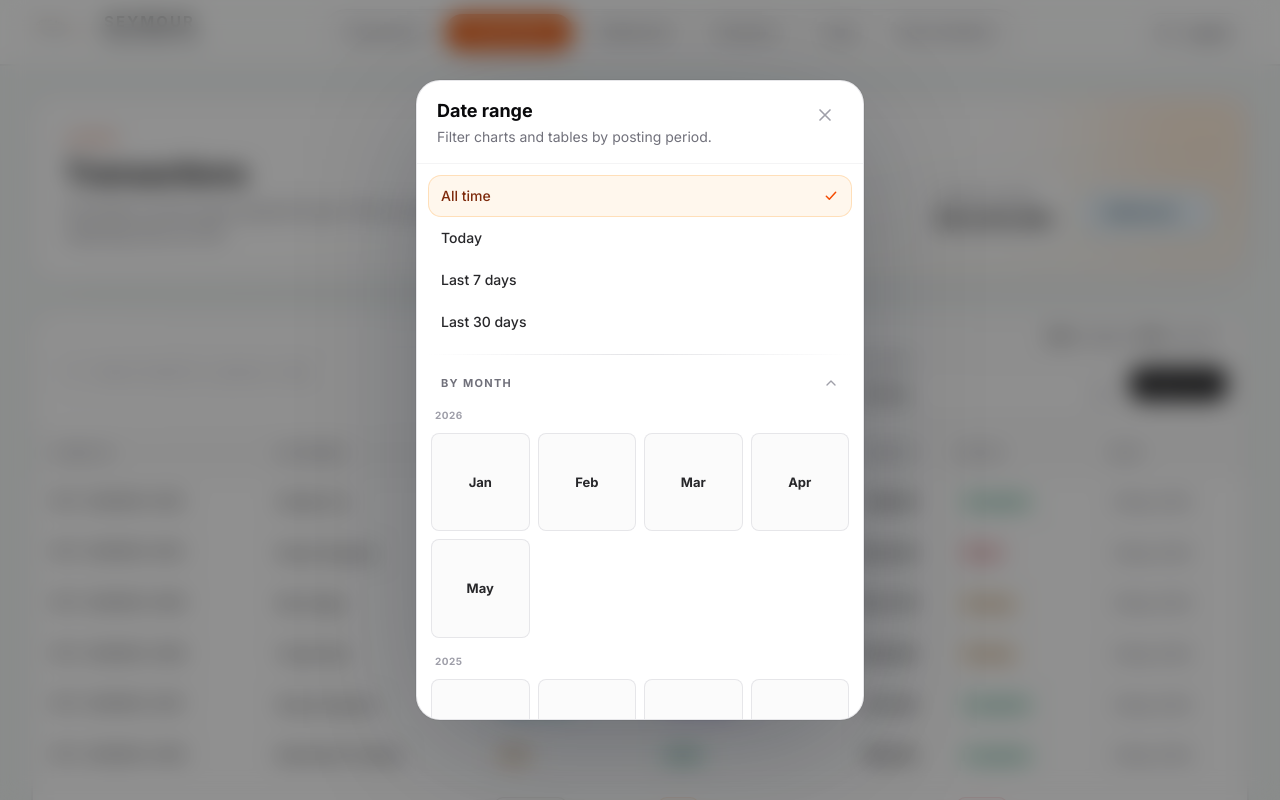
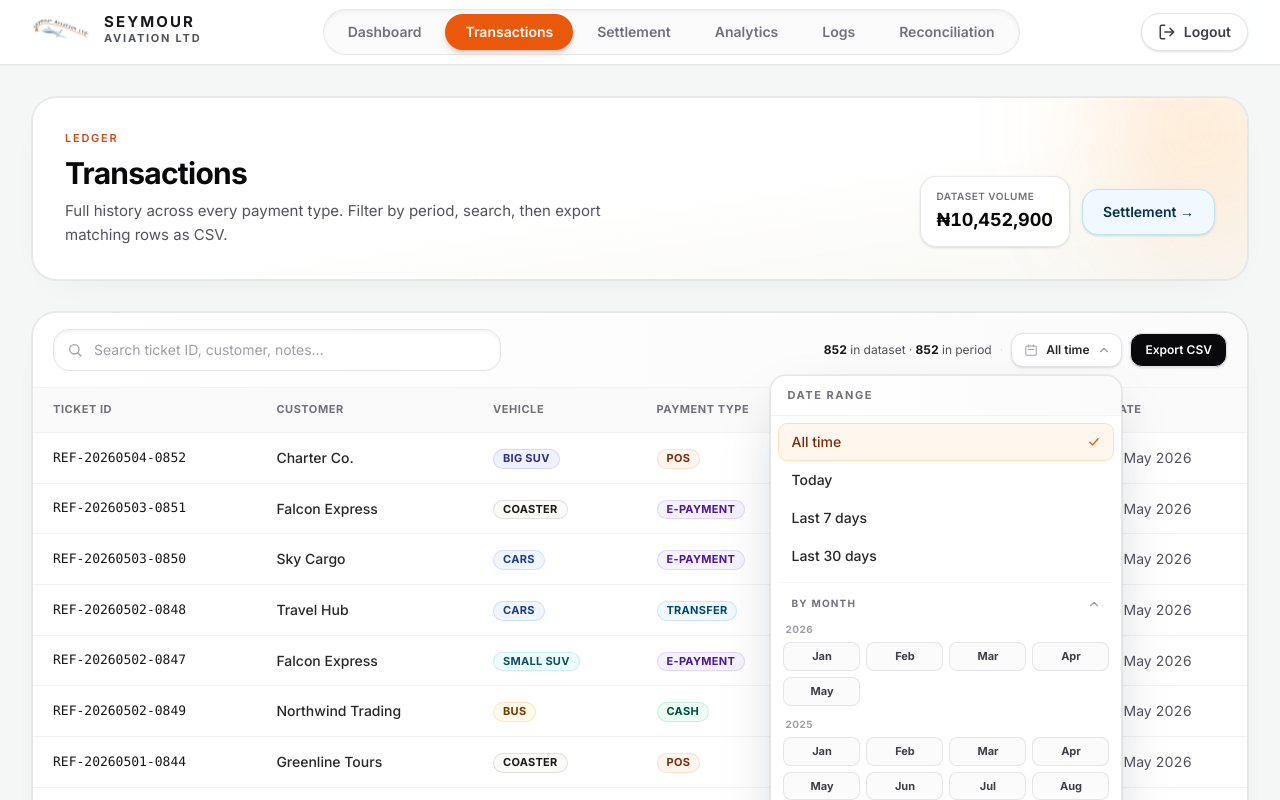
Before and after one commit to joelikenga/seymour-pay, a React (Vite) app: page /admin/transactions in a window 1280 px wide. Both pictures are taken after a click on the button "All time". Shown: the top 800 px of the page. Built offline with nearby package versions, Linux system fonts and the light colour scheme.

Commit message:
modal enhancement

```diff
--- a/src/components/admin/TransactionDateFilterDropdown.tsx
+++ b/src/components/admin/TransactionDateFilterDropdown.tsx
@@ -1,5 +1,4 @@
-import { useEffect, useId, useMemo, useState } from 'react'
-import { createPortal } from 'react-dom'
+import { useCallback, useEffect, useId, useMemo, useRef, useState } from 'react'
 import type { MonthOption } from '../../lib/transactionDateFilter'
 
 function monthShort(monthIndex: number): string {
@@ -36,6 +35,8 @@ interface TransactionDateFilterDropdownProps {
   customEnd: string
   onCustomStartChange: (v: string) => void
   onCustomEndChange: (v: string) => void
+  /** Optional accessible label override for the trigger button. */
+  ariaLabel?: string
 }
 
 export default function TransactionDateFilterDropdown({
@@ -47,8 +48,11 @@ export default function TransactionDateFilterDropdown({
   customEnd,
   onCustomStartChange,
   onCustomEndChange,
+  ariaLabel = 'Date range',
 }: TransactionDateFilterDropdownProps) {
   const titleId = useId()
+  const wrapperRef = useRef<HTMLDivElement | null>(null)
+  const triggerRef = useRef<HTMLButtonElement | null>(null)
   const [open, setOpen] = useState(false)
   const [monthSectionOpen, setMonthSectionOpen] = useState(true)
 
@@ -62,73 +66,105 @@ export default function TransactionDateFilterDropdown({
     if (open && isMonthFilter) setMonthSectionOpen(true)
   }, [open, isMonthFilter])
 
+  const closeMenu = useCallback(() => {
+    setOpen(false)
+    requestAnimationFrame(() => triggerRef.current?.focus())
+  }, [])
+
+  // Outside click + escape close
   useEffect(() => {
     if (!open) return
-    const prev = document.body.style.overflow
-    document.body.style.overflow = 'hidden'
+    function onPointer(e: MouseEvent | TouchEvent) {
+      const target = e.target as Node | null
+      if (!target) return
+      if (wrapperRef.current && !wrapperRef.current.contains(target)) {
+        setOpen(false)
+      }
+    }
+    function onKey(e: KeyboardEvent) {
+      if (e.key === 'Escape') {
+        e.stopPropagation()
+        closeMenu()
+      }
+    }
+    document.addEventListener('mousedown', onPointer)
+    document.addEventListener('touchstart', onPointer, { passive: true })
+    document.addEventListener('keydown', onKey)
     return () => {
-      document.body.style.overflow = prev
+      document.removeEventListener('mousedown', onPointer)
+      document.removeEventListener('touchstart', onPointer)
+      document.removeEventListener('keydown', onKey)
     }
-  }, [open])
-
-  useEffect(() => {
-    if (!open) return
-    function onKey(e: KeyboardEvent) {
-      if (e.key === 'Escape') setOpen(false)
-    }
-    document.addEventListener('keydown', onKey)
-    return () => document.removeEventListener('keydown', onKey)
-  }, [open])
+  }, [open, closeMenu])
 
   function select(value: string) {
     onFilterChange(value)
-    if (value !== 'custom') setOpen(false)
+    if (value !== 'custom') closeMenu()
   }
 
-  const modal = open ? (
-    <div
-      className="fixed inset-0 z-[200] flex items-center justify-center p-4 sm:p-6"
-      role="presentation"
-      onClick={() => setOpen(false)}
+  return (
+    <div ref={wrapperRef} className="relative">
+      <button
+        ref={triggerRef}
+        type="button"
+        aria-haspopup="dialog"
+        aria-expanded={open}
+        aria-controls={open ? titleId : undefined}
+        aria-label={ariaLabel}
+        onClick={() => setOpen((v) => !v)}
+        className="inline-flex items-center gap-2 rounded-xl border border-zinc-200 bg-white py-2 pl-3 pr-2.5 text-xs font-semibold text-zinc-800 shadow-sm transition hover:border-orange-200/90 hover:bg-zinc-50/80 focus:outline-none focus-visible:ring-4 focus-visible:ring-orange-500/20"
       >
-      <div
-        className="absolute inset-0 bg-zinc-950/45 backdrop-blur-md transition-opacity"
+        <span className="text-zinc-400" aria-hidden>
+          <svg width="14" height="14" viewBox="0 0 24 24" fill="none">
+            <path
+              d="M8 7V3m8 4V3m-9 8h10M5 21h14a2 2 0 002-2V7a2 2 0 00-2-2H5a2 2 0 00-2 2v12a2 2 0 002 2z"
+              stroke="currentColor"
+              strokeWidth="1.75"
+              strokeLinecap="round"
+              strokeLinejoin="round"
+            />
+          </svg>
+        </span>
+        <span className="max-w-40 truncate">{triggerLabel}</span>
+        <span
+          className={`text-zinc-400 transition ${open ? 'rotate-180' : ''}`}
           aria-hidden
-      />
-      <div
-        role="dialog"
-        aria-modal="true"
-        aria-labelledby={titleId}
-        className="relative z-10 flex max-h-[min(88vh,640px)] w-full max-w-md flex-col overflow-hidden rounded-3xl border border-zinc-200/90 bg-white shadow-[0_32px_120px_-24px_rgba(15,23,42,0.35)] ring-1 ring-zinc-950/5"
-        onClick={(e) => e.stopPropagation()}
         >
-        <div className="flex items-start justify-between gap-3 border-b border-zinc-100 px-5 py-4">
-          <div>
-            <h2 id={titleId} className="text-lg font-bold text-zinc-950">
-              Date range
-            </h2>
-            <p className="mt-0.5 text-sm text-zinc-500">
-              Filter charts and tables by posting period.
-            </p>
-          </div>
-          <button
-            type="button"
-            onClick={() => setOpen(false)}
-            className="rounded-xl p-2 text-zinc-400 transition hover:bg-zinc-100 hover:text-zinc-700"
-            aria-label="Close"
-          >
-            <svg width="20" height="20" viewBox="0 0 24 24" fill="none" aria-hidden>
+          <svg width="14" height="14" viewBox="0 0 24 24" fill="none">
             <path
-                d="M6 6l12 12M18 6L6 18"
+              d="M6 9l6 6 6-6"
               stroke="currentColor"
               strokeWidth="2"
               strokeLinecap="round"
+              strokeLinejoin="round"
             />
           </svg>
+        </span>
       </button>
+
+      {open ? (
+        <div
+          id={titleId}
+          role="dialog"
+          aria-label={ariaLabel}
+          className="absolute right-0 z-40 mt-2 w-[min(22rem,calc(100vw-2rem))] origin-top-right overflow-hidden rounded-2xl border border-zinc-200/90 bg-white shadow-[0_24px_60px_-20px_rgba(15,23,42,0.28)] ring-1 ring-zinc-950/5"
+        >
+          <div className="flex items-center justify-between border-b border-zinc-100 bg-linear-to-r from-white to-zinc-50/80 px-4 py-3">
+            <p className="text-[11px] font-bold uppercase tracking-[0.14em] text-zinc-500">
+              Date range
+            </p>
+            {filterValue !== 'all' ? (
+              <button
+                type="button"
+                onClick={() => select('all')}
+                className="text-[11px] font-semibold text-orange-700 hover:text-orange-800"
+              >
+                Reset
+              </button>
+            ) : null}
           </div>
 
-        <div className="min-h-0 flex-1 overflow-y-auto overscroll-contain p-3">
+          <div className="max-h-[min(28rem,70vh)] overflow-y-auto overscroll-contain p-2">
             <div className="space-y-0.5">
               {PRESETS.map((p) => {
                 const active = filterValue === p.value
@@ -139,7 +175,7 @@ export default function TransactionDateFilterDropdown({
                     role="option"
                     aria-selected={active}
                     onClick={() => select(p.value)}
-                  className={`flex w-full items-center justify-between rounded-xl px-3 py-2.5 text-left text-sm font-medium transition ${
+                    className={`flex w-full items-center justify-between rounded-lg px-3 py-2 text-left text-sm font-medium transition ${
                       active
                         ? 'bg-orange-50 text-orange-900 ring-1 ring-orange-200/80'
                         : 'text-zinc-800 hover:bg-zinc-50'
@@ -148,7 +184,12 @@ export default function TransactionDateFilterDropdown({
                     {p.label}
                     {active ? (
                       <span className="text-orange-600" aria-hidden>
-                      <svg width="16" height="16" viewBox="0 0 24 24" fill="none">
+                        <svg
+                          width="14"
+                          height="14"
+                          viewBox="0 0 24 24"
+                          fill="none"
+                        >
                           <path
                             d="M5 12.5l4.5 4.5L19 6.5"
                             stroke="currentColor"
@@ -164,23 +205,28 @@ export default function TransactionDateFilterDropdown({
               })}
             </div>
 
-          <div className="my-3 h-px bg-linear-to-r from-transparent via-zinc-200 to-transparent" />
-
-          <div>
+            {byYear.length > 0 ? (
+              <>
+                <div className="my-2 h-px bg-zinc-100" />
                 <button
                   type="button"
                   onClick={() => setMonthSectionOpen((s) => !s)}
-              className="flex w-full items-center justify-between rounded-xl px-3 py-2 text-left"
+                  className="flex w-full items-center justify-between rounded-lg px-3 py-1.5 text-left transition hover:bg-zinc-50"
                   aria-expanded={monthSectionOpen}
                 >
-              <span className="text-[11px] font-bold uppercase tracking-[0.12em] text-zinc-500">
+                  <span className="text-[10px] font-bold uppercase tracking-[0.12em] text-zinc-500">
                     By month
                   </span>
                   <span
                     className={`text-zinc-400 transition ${monthSectionOpen ? 'rotate-180' : ''}`}
                     aria-hidden
                   >
-                <svg width="16" height="16" viewBox="0 0 24 24" fill="none">
+                    <svg
+                      width="14"
+                      height="14"
+                      viewBox="0 0 24 24"
+                      fill="none"
+                    >
                       <path
                         d="M6 9l6 6 6-6"
                         stroke="currentColor"
@@ -193,13 +239,13 @@ export default function TransactionDateFilterDropdown({
                 </button>
 
                 {monthSectionOpen ? (
-              <div className="mt-2 space-y-4 px-0.5 pb-2">
+                  <div className="mt-1.5 space-y-3 px-1 pb-1">
                     {byYear.map(([year, months]) => (
                       <div key={year}>
-                    <p className="mb-2.5 pl-1 text-[10px] font-bold uppercase tracking-wider text-zinc-400">
+                        <p className="mb-1.5 pl-0.5 text-[10px] font-bold uppercase tracking-wider text-zinc-400">
                           {year}
                         </p>
-                    <div className="grid grid-cols-4 gap-2">
+                        <div className="grid grid-cols-4 gap-1.5">
                           {months.map((m) => {
                             const active = filterValue === m.value
                             return (
@@ -210,15 +256,13 @@ export default function TransactionDateFilterDropdown({
                                 title={m.label}
                                 aria-selected={active}
                                 onClick={() => select(m.value)}
-                            className={`flex aspect-square min-h-0 min-w-0 items-center justify-center rounded-lg border text-center transition active:scale-[0.98] ${
+                                className={`rounded-lg border py-1.5 text-center text-[11px] font-bold transition active:scale-[0.98] ${
                                   active
-                                ? 'border-[#ea580c] bg-linear-to-b from-orange-50 to-amber-50/80 text-orange-900 shadow-sm ring-2 ring-orange-500/20'
-                                : 'border-zinc-200/90 bg-zinc-50/80 text-zinc-800 hover:border-orange-200/80 hover:bg-white hover:shadow-sm'
+                                    ? 'border-orange-300 bg-linear-to-b from-orange-50 to-amber-50/80 text-orange-900 shadow-sm ring-2 ring-orange-500/20'
+                                    : 'border-zinc-200/90 bg-zinc-50/70 text-zinc-700 hover:border-orange-200/80 hover:bg-white hover:text-zinc-900'
                                 }`}
                               >
-                            <span className="px-0.5 text-xs font-bold leading-tight sm:text-[13px]">
                                 {monthShort(m.monthIndex)}
-                            </span>
                               </button>
                             )
                           })}
@@ -227,16 +271,17 @@ export default function TransactionDateFilterDropdown({
                     ))}
                   </div>
                 ) : null}
-          </div>
+              </>
+            ) : null}
 
-          <div className="my-3 h-px bg-linear-to-r from-transparent via-zinc-200 to-transparent" />
+            <div className="my-2 h-px bg-zinc-100" />
 
             <button
               type="button"
               role="option"
               aria-selected={filterValue === 'custom'}
               onClick={() => onFilterChange('custom')}
-            className={`flex w-full items-center justify-between rounded-xl px-3 py-2.5 text-left text-sm font-medium transition ${
+              className={`flex w-full items-center justify-between rounded-lg px-3 py-2 text-left text-sm font-medium transition ${
                 filterValue === 'custom'
                   ? 'bg-orange-50 text-orange-900 ring-1 ring-orange-200/80'
                   : 'text-zinc-800 hover:bg-zinc-50'
@@ -245,7 +290,7 @@ export default function TransactionDateFilterDropdown({
               Custom range…
               {filterValue === 'custom' ? (
                 <span className="text-orange-600" aria-hidden>
-                <svg width="16" height="16" viewBox="0 0 24 24" fill="none">
+                  <svg width="14" height="14" viewBox="0 0 24 24" fill="none">
                     <path
                       d="M5 12.5l4.5 4.5L19 6.5"
                       stroke="currentColor"
@@ -260,73 +305,42 @@ export default function TransactionDateFilterDropdown({
           </div>
 
           {filterValue === 'custom' ? (
-          <div className="shrink-0 border-t border-zinc-100 bg-zinc-50/90 px-5 py-4">
-            <p className="text-xs font-medium text-zinc-600">Custom period</p>
-            <div className="mt-3 grid grid-cols-1 gap-3 sm:grid-cols-2">
-              <label className="flex flex-col gap-1.5">
-                <span className="text-[10px] font-semibold uppercase tracking-wider text-zinc-500">
-                  Start date
+            <div className="border-t border-zinc-100 bg-zinc-50/80 px-4 py-3">
+              <div className="grid grid-cols-2 gap-2">
+                <label className="flex flex-col gap-1">
+                  <span className="text-[10px] font-bold uppercase tracking-wider text-zinc-500">
+                    Start
                   </span>
                   <input
                     type="date"
                     value={customStart}
                     onChange={(e) => onCustomStartChange(e.target.value)}
-                  className="min-h-11 rounded-xl border border-zinc-200 bg-white px-3 py-2.5 text-sm outline-none focus:border-orange-300 focus:ring-4 focus:ring-orange-500/15"
+                    className="rounded-lg border border-zinc-200 bg-white px-2.5 py-1.5 text-xs outline-none focus:border-orange-300 focus:ring-4 focus:ring-orange-500/15"
                   />
                 </label>
-              <label className="flex flex-col gap-1.5">
-                <span className="text-[10px] font-semibold uppercase tracking-wider text-zinc-500">
-                  End date
+                <label className="flex flex-col gap-1">
+                  <span className="text-[10px] font-bold uppercase tracking-wider text-zinc-500">
+                    End
                   </span>
                   <input
                     type="date"
                     value={customEnd}
                     onChange={(e) => onCustomEndChange(e.target.value)}
-                  className="min-h-11 rounded-xl border border-zinc-200 bg-white px-3 py-2.5 text-sm outline-none focus:border-orange-300 focus:ring-4 focus:ring-orange-500/15"
+                    className="rounded-lg border border-zinc-200 bg-white px-2.5 py-1.5 text-xs outline-none focus:border-orange-300 focus:ring-4 focus:ring-orange-500/15"
                   />
                 </label>
               </div>
               <button
                 type="button"
-              onClick={() => setOpen(false)}
-              className="mt-4 w-full rounded-2xl bg-zinc-950 py-3 text-sm font-semibold text-white shadow-md transition hover:bg-zinc-800"
+                onClick={closeMenu}
+                className="mt-3 w-full rounded-xl bg-zinc-950 py-2 text-xs font-semibold text-white shadow-md transition hover:bg-zinc-800"
               >
                 Done
               </button>
             </div>
           ) : null}
         </div>
-    </div>
-  ) : null
-
-  return (
-    <div className="relative w-full min-w-0 sm:max-w-[280px]">
-      <span className="text-[10px] font-semibold uppercase tracking-wider text-zinc-500">
-        Date range
-      </span>
-      <button
-        type="button"
-        aria-haspopup="dialog"
-        aria-expanded={open}
-        onClick={() => setOpen(true)}
-        className="mt-1 flex w-full items-center justify-between gap-3 rounded-2xl border border-zinc-200/90 bg-white py-2.5 pl-4 pr-3 text-left text-sm font-semibold text-zinc-900 shadow-sm transition hover:border-orange-200/90 hover:bg-zinc-50/80 focus:outline-none focus-visible:ring-4 focus-visible:ring-orange-500/20"
-      >
-        <span className="min-w-0 truncate">{triggerLabel}</span>
-        <span className="shrink-0 text-zinc-400" aria-hidden>
-          <svg width="18" height="18" viewBox="0 0 24 24" fill="none">
-            <path
-              d="M8 7V3m8 4V3m-9 8h10M5 21h14a2 2 0 002-2V7a2 2 0 00-2-2H5a2 2 0 00-2 2v12a2 2 0 002 2z"
-              stroke="currentColor"
-              strokeWidth="1.75"
-              strokeLinecap="round"
-              strokeLinejoin="round"
-            />
-          </svg>
-        </span>
-      </button>
-      {typeof document !== 'undefined' && modal
-        ? createPortal(modal, document.body)
-        : null}
+      ) : null}
     </div>
   )
 }
```
Also changed, not shown: src/components/admin/EditTransactionModal.tsx (+141 -37 lines). Lines whose indentation alone changed are shown as unchanged.
